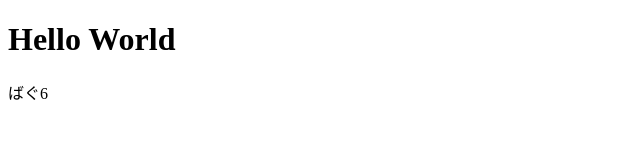
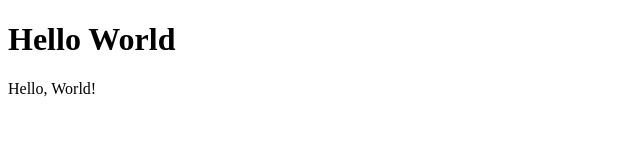
Before and after one commit to scsk-isd1-lab/simple-js-hello-world, a website: page index.html in a window 1280 px wide. Shown: the full height of the page, 0-640 px from the left. Drawn offline with Linux system fonts and the light colour scheme.

Commit message:
fix: レビューコメントによる修正と改善
- 不正なテキスト（ばぐ）を削除
- .gitignoreを適切に実装
- app.jsとindex.jsの役割を明確化
- HTML文書構造の改善
- ファイル末尾の改行追加

```diff
--- a/app.js
+++ b/app.js
@@ -5,5 +5,3 @@
 
 // アプリケーションのエントリーポイント
 displayHelloWorld();
-
-ばぐ6
--- a/index.html
+++ b/index.html
@@ -7,8 +7,7 @@
 </head>
 <body>
     <h1>Hello World</h1>
+    <p id="message"></p>
     <script src="index.js"></script>
 </body>
 </html>
-
-ばぐ6
--- a/index.js
+++ b/index.js
@@ -1,3 +1,11 @@
-console.log('Hello, World!');
+// ブラウザでDOMが読み込まれた後に実行される関数
+document.addEventListener('DOMContentLoaded', () => {
+  // Hello World メッセージをコンソールに出力
+  console.log('Hello, World!');
 
-ばぐ5
+  // Hello World メッセージを画面に表示
+  const messageElement = document.getElementById('message');
+  if (messageElement) {
+    messageElement.textContent = 'Hello, World!';
+  }
+});
```
Also changed, not shown: 1 other file.
